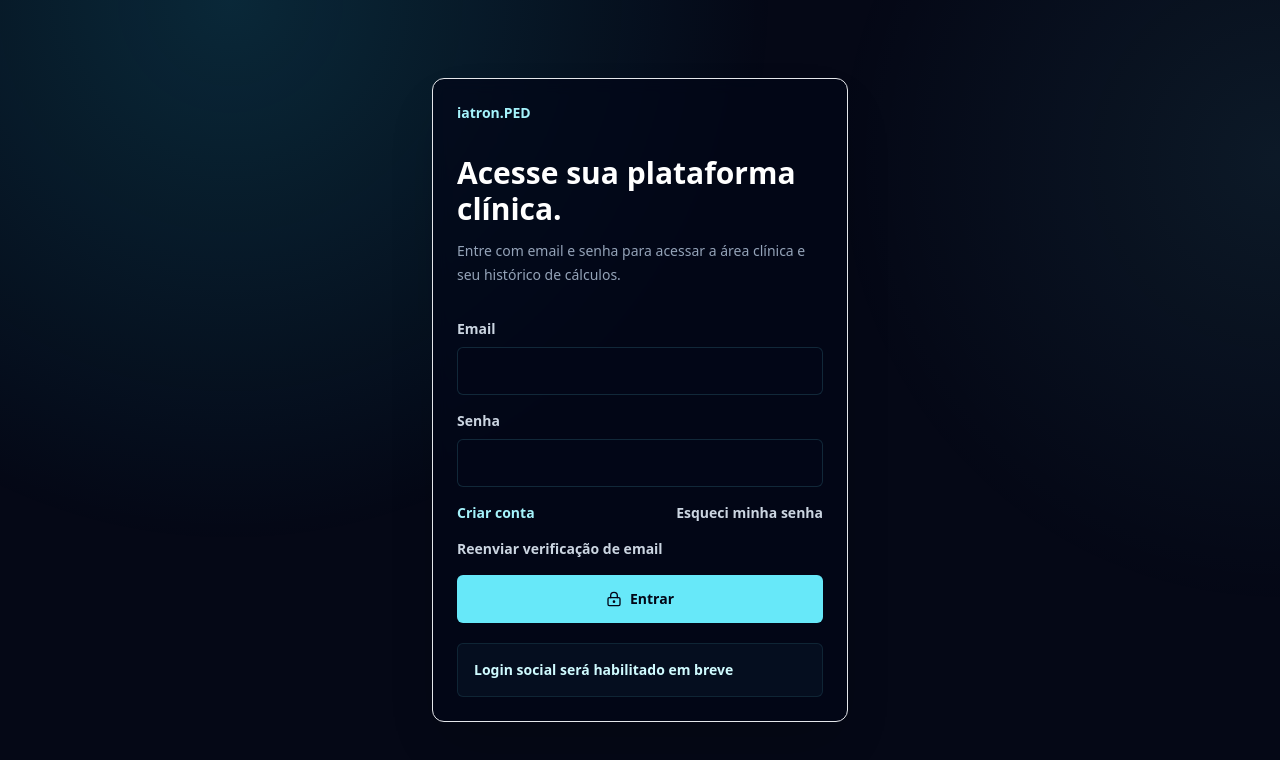
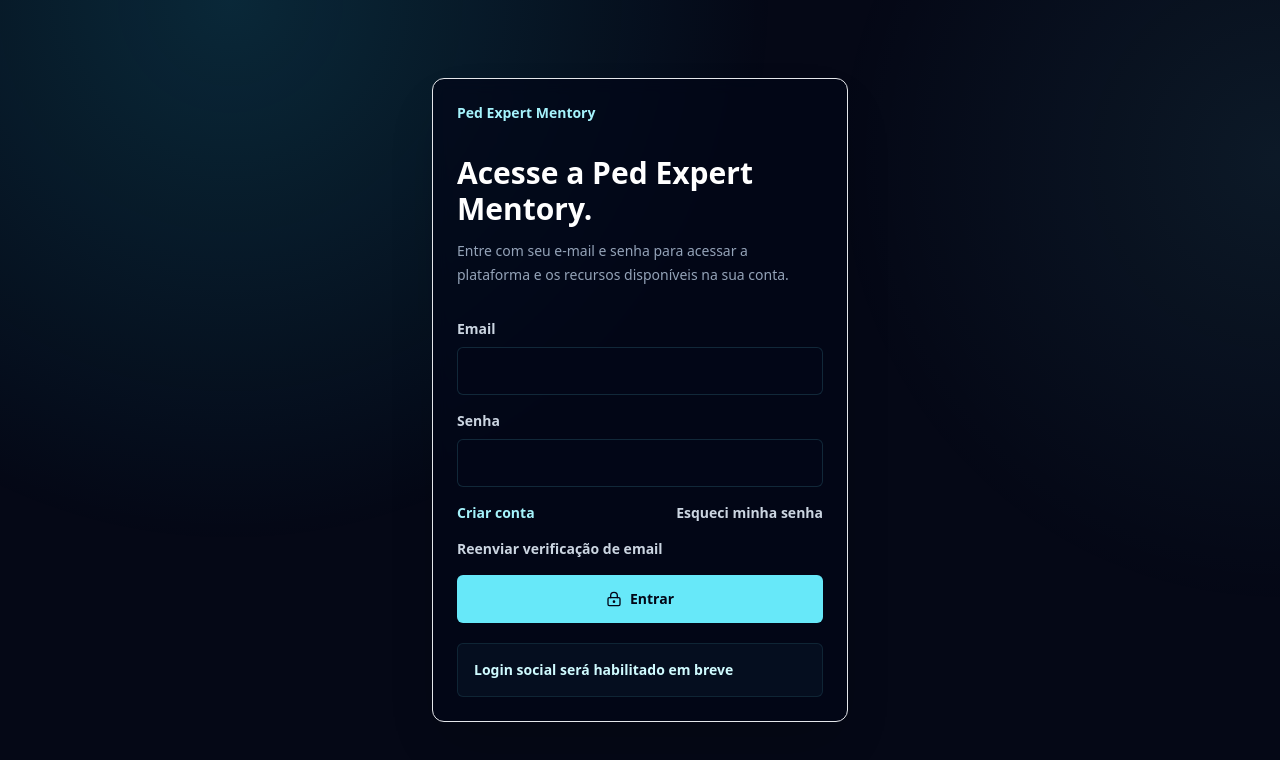
Before and after one commit to g4trader/iatron_calculator, a Next.js app in the folder frontend/: page /login in a window 1280 px wide. Shown: the top 760 px of the page. Built offline with nearby package versions, Linux system fonts and the light colour scheme; no server answers; the database is empty.

Commit message:
brand: update system login to Ped Expert Mentory

```diff
--- a/frontend/app/login/page.tsx
+++ b/frontend/app/login/page.tsx
@@ -1,4 +1,10 @@
 import Link from "next/link";
+import type { Metadata } from "next";
+
+export const metadata: Metadata = {
+  title: "Login | Ped Expert Mentory",
+  description: "Acesse sua conta na plataforma da Ped Expert Mentory."
+};
 import { redirect } from "next/navigation";
 import { PasswordLoginForm } from "@/components/auth/PasswordLoginForm";
 import { TemporaryLoginForm } from "@/components/auth/TemporaryLoginForm";
@@ -17,9 +23,9 @@ export default async function LoginPage({ searchParams }: { searchParams?: Promi
     <SaaSPage>
       <div className="mx-auto grid min-h-screen max-w-md place-items-center px-4 py-10">
         <NeuralCard className="w-full p-6">
-          <Link href="/" className="mb-8 block text-sm font-black text-cyan-200">iatron.PED</Link>
-          <h1 className="text-3xl font-black text-white">Acesse sua plataforma clínica.</h1>
-          <p className="mt-3 text-sm leading-6 text-slate-400">Entre com email e senha para acessar a área clínica e seu histórico de cálculos.</p>
+          <Link href="/ped-expert-mentory" className="mb-8 block text-sm font-black text-cyan-200">Ped Expert Mentory</Link>
+          <h1 className="text-3xl font-black text-white">Acesse a Ped Expert Mentory.</h1>
+          <p className="mt-3 text-sm leading-6 text-slate-400">Entre com seu e-mail e senha para acessar a plataforma e os recursos disponíveis na sua conta.</p>
           {params?.verified === "1" ? (
             <p className="mt-5 rounded-md border border-emerald-300/20 bg-emerald-300/10 p-3 text-sm font-semibold text-emerald-100">
               Email verificado. Você já pode entrar.
```
